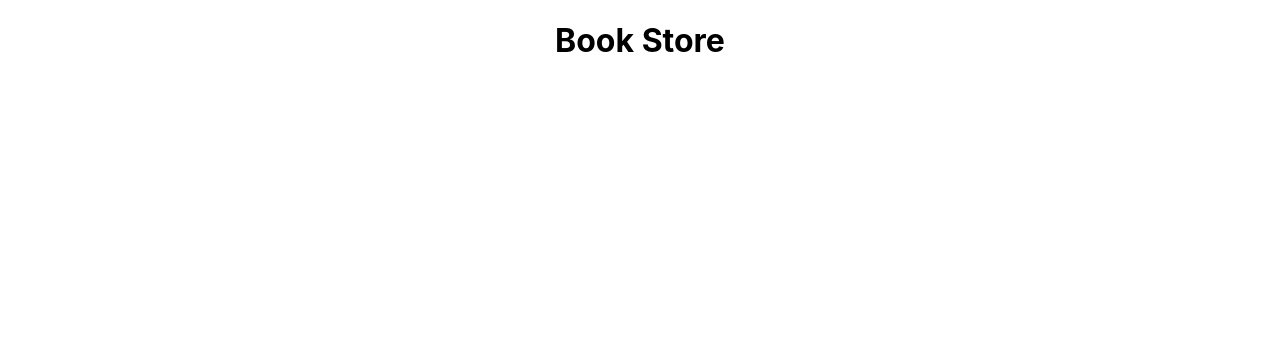
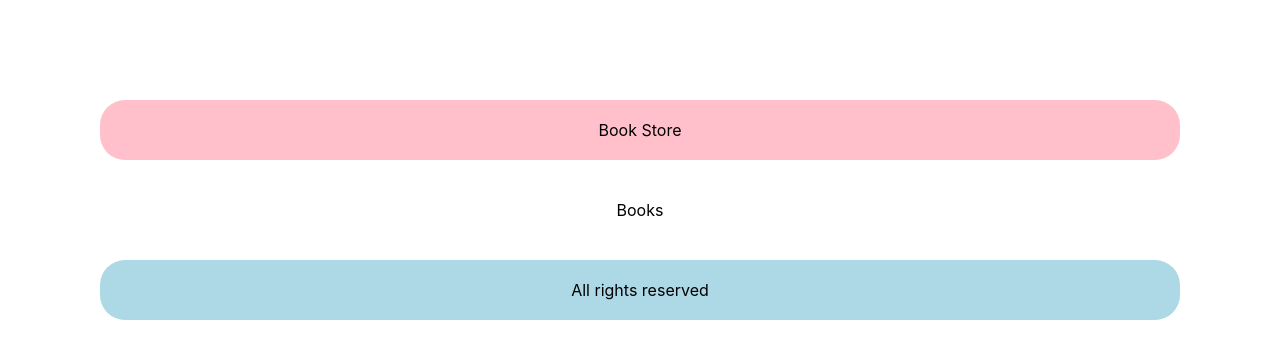
Before and after one commit to Mwiberisu/miniapps-silver, a React (Create React App) app in the folder week2/book-store/: page / in a window 1280 px wide. Shown: the top 358 px of the page. Built offline with nearby package versions, Linux system fonts and the light colour scheme.

Commit message:
Added header and footer

```diff
--- a/week2/book-store/src/components/App.css
+++ b/week2/book-store/src/components/App.css
@@ -1,3 +1,19 @@
 .App {
   text-align: center;
 }
+
+div {
+  border: 1px;
+  border-radius: 25px;
+  padding: 20px;
+  margin: 20px;
+  display: block;
+}
+
+.header {
+  background-color: pink;
+}
+
+.footer {
+  background-color: lightblue;
+}
--- a/week2/book-store/src/components/App.js
+++ b/week2/book-store/src/components/App.js
@@ -1,9 +1,14 @@
 import "./App.css";
+import BookList from "./BookList";
+import Footer from "./Footer";
+import Header from "./Header";
 
 function App() {
   return (
     <div className="App">
-      <h1>Book Store</h1>
+      <Header />
+      <BookList />
+      <Footer />
     </div>
   );
 }
--- /dev/null
+++ b/week2/book-store/src/components/BookList.js
@@ -0,0 +1,7 @@
+import React from "react";
+
+function BookList() {
+  return <div>Books</div>;
+}
+
+export default BookList;
--- /dev/null
+++ b/week2/book-store/src/components/Footer.js
@@ -0,0 +1,7 @@
+import React from "react";
+
+function Footer() {
+  return <div className="footer">All rights reserved</div>;
+}
+
+export default Footer;
--- /dev/null
+++ b/week2/book-store/src/components/Header.js
@@ -0,0 +1,7 @@
+import React from "react";
+
+function Header() {
+  return <div className="header">Book Store</div>;
+}
+
+export default Header;
```
